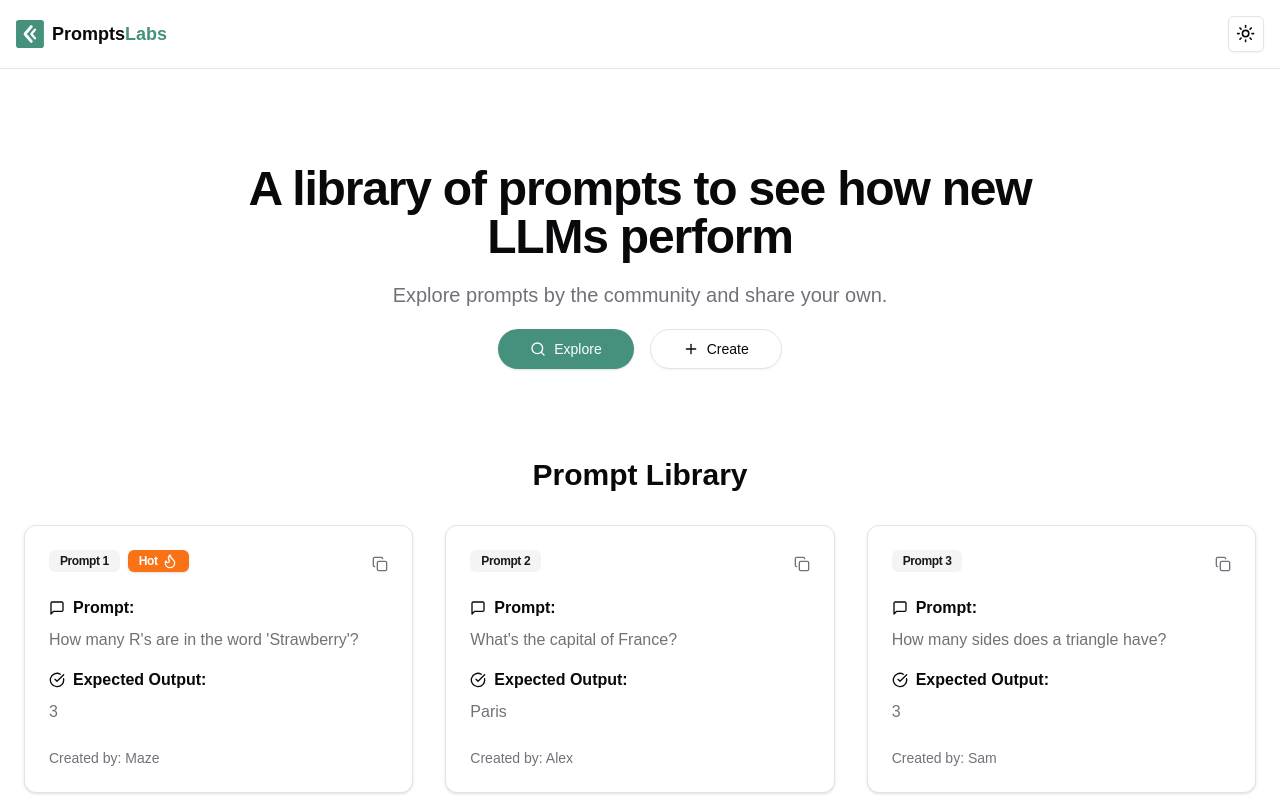
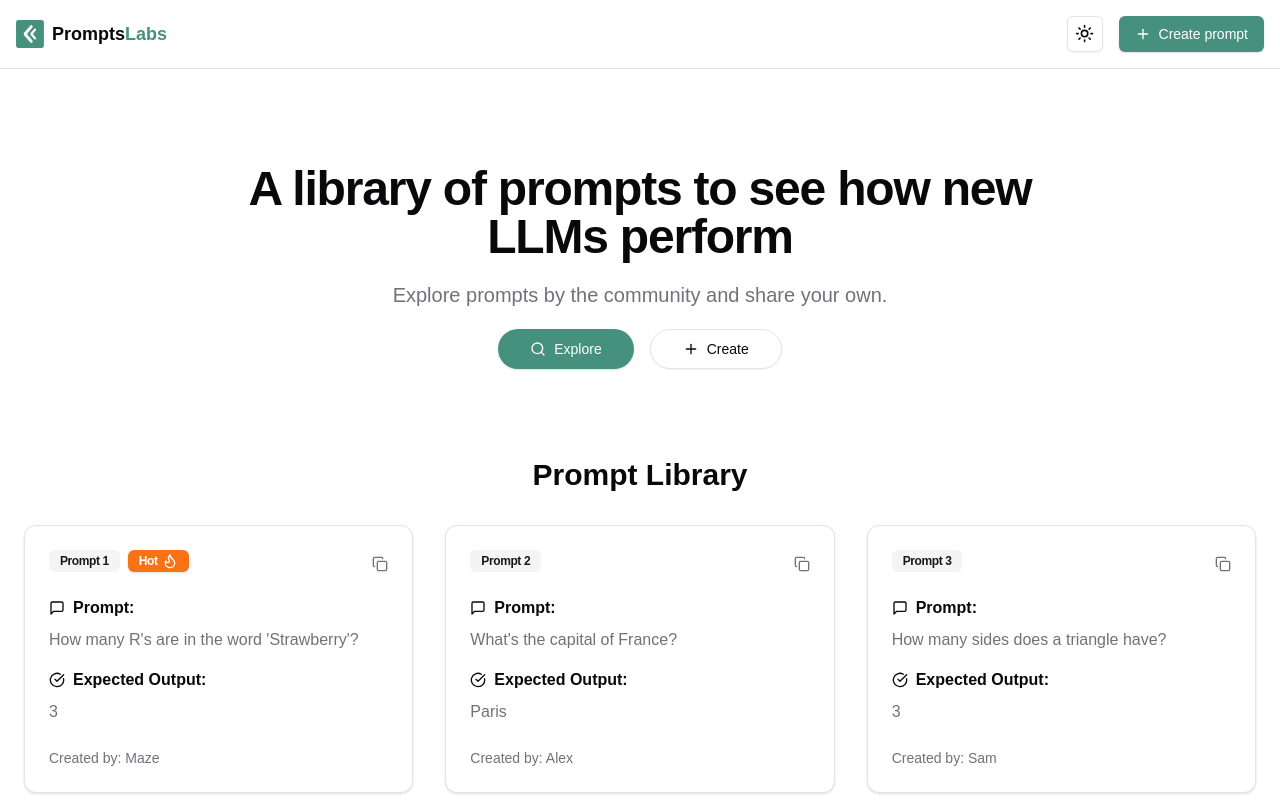
Before and after one commit to mazeincoding/PromptsLabs, a Next.js app: page / in a window 1280 px wide. Shown: the top 800 px of the page. Built offline with nearby package versions, Linux system fonts and the light colour scheme.

Commit message:
Added create prompt button to header

```diff
--- a/src/components/header.tsx
+++ b/src/components/header.tsx
@@ -1,6 +1,8 @@
 import Link from "next/link";
 import { ThemeToggle } from "@/components/theme-toggle";
 import { Logo } from "@/components/logo";
+import { Button } from "./ui/button";
+import { Plus } from "lucide-react";
 
 export function Header() {
   return (
@@ -8,7 +10,13 @@
       <Link href="/" className="flex items-center space-x-2">
         <Logo size={28} />
       </Link>
-      <ThemeToggle />
+      <div className="flex items-center gap-4">
+        <ThemeToggle />
+        <Button className="gap-2">
+          <Plus className="w-4 h-4" />
+          Create prompt
+        </Button>
+      </div>
     </header>
   );
 }
```
